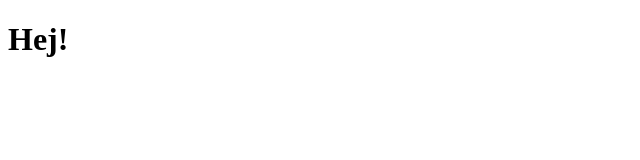
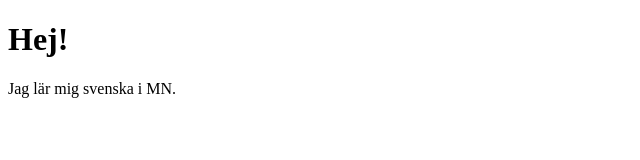
Before and after one commit to aslak-se/aslak-se.github.com, a plain HTML site: page index.html in a window 1280 px wide. Shown: the whole page, without its empty margins (0-640 px from the left). Drawn offline with Linux system fonts and the light colour scheme.

Commit message:
Update index.html

```diff
--- a/index.html
+++ b/index.html
@@ -10,4 +10,6 @@
 
 <h1>Hej!</h1>
 
+<p>Jag lär mig svenska i MN.</p>
+
 </body></html>
```
